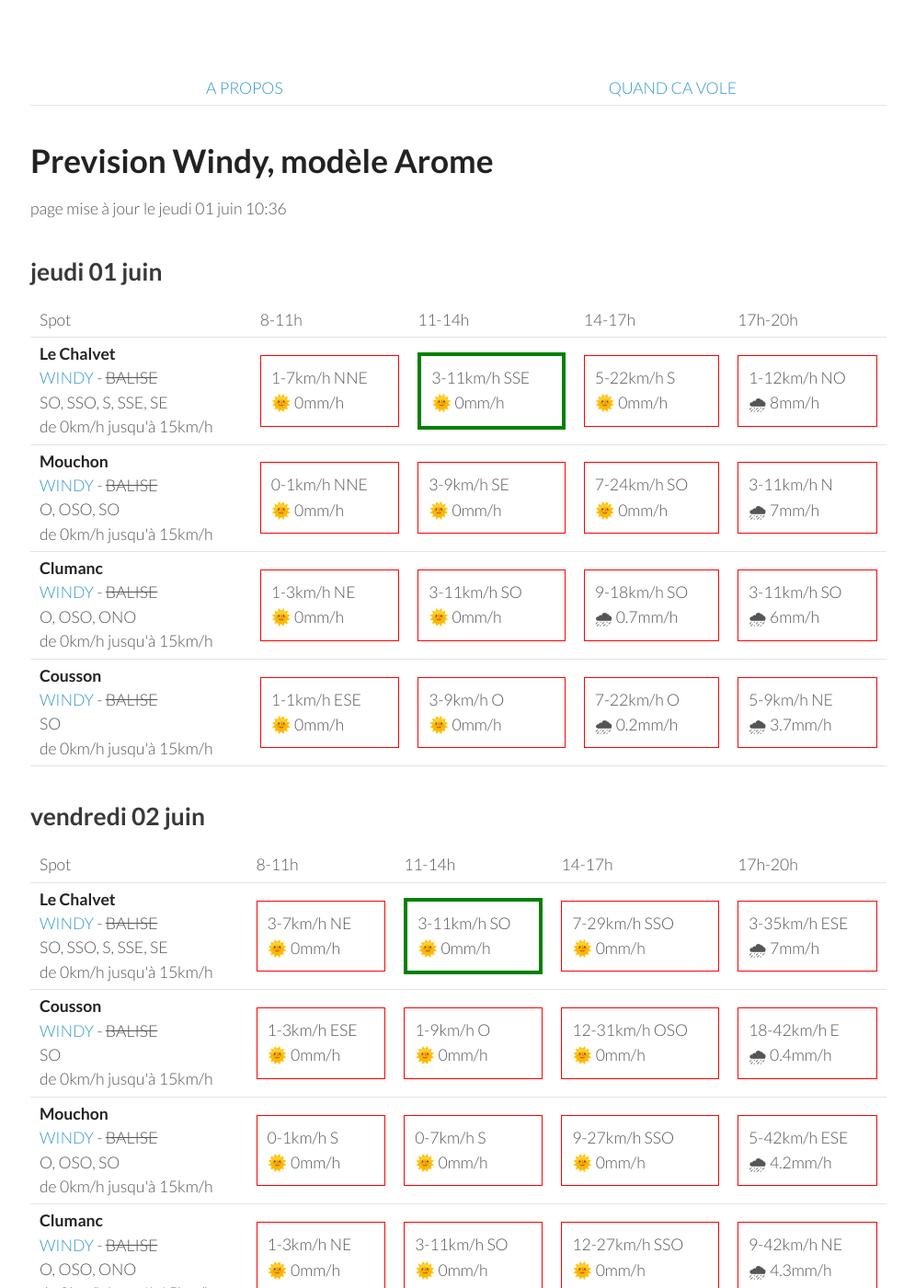
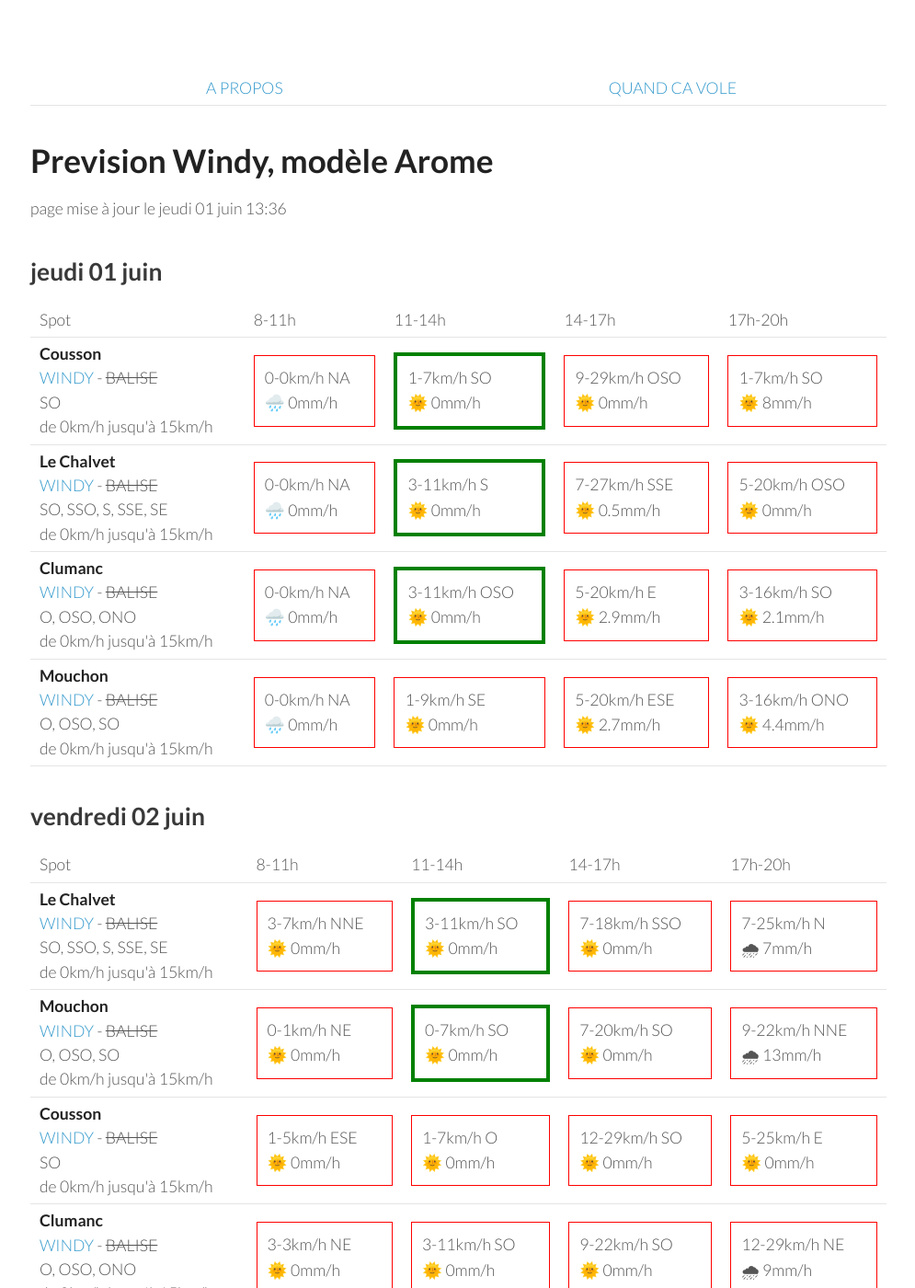
Before and after one commit to parapente-dans-le-nord/parapente-dans-le-nord.github.io, a Jekyll site: the page built from saint_andre.markdown, in a window 1280 px wide and 1400 px high. Shown: the whole window at 92% size, without its empty margins (25-1020 px from the left). Built offline with Jekyll 4.4.1, drawn with Linux system fonts in a browser that asks for light colours; some of the changed text lies outside the part shown.

Commit message:
update index.markdown

```diff
--- a/saint_andre.markdown
+++ b/saint_andre.markdown
@@ -7,7 +7,7 @@ title:  "Tous les spots"
 {: .links}
 
 # Prevision Windy, modèle Arome
-page mise à jour le jeudi 01 juin 10:36
+page mise à jour le jeudi 01 juin 13:36
 
 ## jeudi 01 juin
 
@@ -22,43 +22,39 @@ page mise à jour le jeudi 01 juin 10:36
       <td>17h-20h</td>
     </tr>
 <tr>
+        <td><strong>Cousson</strong><br><a href="https://windy.com/44.054/6.240?43.940,6.241,10,m:eSAaglz">WINDY</a> - <span class="no-balise"> BALISE </span><br> <span class="vent-favorable">SO</span><br><span class="force-vent">de 0km/h jusqu'à 15km/h</span> </td>
+
+            <td><div class="not-flyable"><p>0-0km/h NA</p><p>🌧️ 0mm/h</p></div></td>
+            <td><div class="flyable"><p>1-7km/h SO</p><p>🌞 0mm/h</p></div></td>
+            <td><div class="not-flyable"><p>9-29km/h OSO</p><p>🌞 0mm/h</p></div></td>
+            <td><div class="not-flyable"><p>1-7km/h SO</p><p>🌞 8mm/h</p></div></td>
+
+    </tr>
+<tr>
         <td><strong>Le Chalvet</strong><br><a href="https://windy.com/43.979/6.480?43.866,6.480,10,m:eSsaglX">WINDY</a> - <span class="no-balise"> BALISE </span><br> <span class="vent-favorable">SO, SSO, S, SSE, SE</span><br><span class="force-vent">de 0km/h jusqu'à 15km/h</span> </td>
 
-            <td><div class="not-flyable"><p>1-7km/h NNE</p><p>🌞 0mm/h</p></div></td>
-            <td><div class="flyable"><p>3-11km/h SSE</p><p>🌞 0mm/h</p></div></td>
-            <td><div class="not-flyable"><p>5-22km/h S</p><p>🌞 0mm/h</p></div></td>
-            <td><div class="not-flyable"><p>1-12km/h NO</p><p>🌧 8mm/h</p></div></td>
+            <td><div class="not-flyable"><p>0-0km/h NA</p><p>🌧️ 0mm/h</p></div></td>
+            <td><div class="flyable"><p>3-11km/h S</p><p>🌞 0mm/h</p></div></td>
+            <td><div class="not-flyable"><p>7-27km/h SSE</p><p>🌞 0.5mm/h</p></div></td>
+            <td><div class="not-flyable"><p>5-20km/h OSO</p><p>🌞 0mm/h</p></div></td>
 
+    </tr>
+<tr>
+        <td><strong>Clumanc</strong><br><a href="https://windy.com/44.027/6.402?43.914,6.403,10,m:eSxaglP">WINDY</a> - <span class="no-balise"> BALISE </span><br> <span class="vent-favorable">O, OSO, ONO</span><br><span class="force-vent">de 0km/h jusqu'à 15km/h</span> </td>
+
+            <td><div class="not-flyable"><p>0-0km/h NA</p><p>🌧️ 0mm/h</p></div></td>
+            <td><div class="flyable"><p>3-11km/h OSO</p><p>🌞 0mm/h</p></div></td>
+            <td><div class="not-flyable"><p>5-20km/h E</p><p>🌞 2.9mm/h</p></div></td>
+            <td><div class="not-flyable"><p>3-16km/h SO</p><p>🌞 2.1mm/h</p></div></td>
 
     </tr>
 <tr>
         <td><strong>Mouchon</strong><br><a href="https://windy.com/43.992/6.424?43.878,6.425,10,m:eSuaglR">WINDY</a> - <span class="no-balise"> BALISE </span><br> <span class="vent-favorable">O, OSO, SO</span><br><span class="force-vent">de 0km/h jusqu'à 15km/h</span> </td>
 
-            <td><div class="not-flyable"><p>0-1km/h NNE</p><p>🌞 0mm/h</p></div></td>
-            <td><div class="not-flyable"><p>3-9km/h SE</p><p>🌞 0mm/h</p></div></td>
-            <td><div class="not-flyable"><p>7-24km/h SO</p><p>🌞 0mm/h</p></div></td>
-            <td><div class="not-flyable"><p>3-11km/h N</p><p>🌧 7mm/h</p></div></td>
-
-
-    </tr>
-<tr>
-        <td><strong>Clumanc</strong><br><a href="https://windy.com/44.027/6.402?43.914,6.403,10,m:eSxaglP">WINDY</a> - <span class="no-balise"> BALISE </span><br> <span class="vent-favorable">O, OSO, ONO</span><br><span class="force-vent">de 0km/h jusqu'à 15km/h</span> </td>
-
-            <td><div class="not-flyable"><p>1-3km/h NE</p><p>🌞 0mm/h</p></div></td>
-            <td><div class="not-flyable"><p>3-11km/h SO</p><p>🌞 0mm/h</p></div></td>
-            <td><div class="not-flyable"><p>9-18km/h SO</p><p>🌧 0.7mm/h</p></div></td>
-            <td><div class="not-flyable"><p>3-11km/h SO</p><p>🌧 6mm/h</p></div></td>
-
-
-    </tr>
-<tr>
-        <td><strong>Cousson</strong><br><a href="https://windy.com/44.054/6.240?43.940,6.241,10,m:eSAaglz">WINDY</a> - <span class="no-balise"> BALISE </span><br> <span class="vent-favorable">SO</span><br><span class="force-vent">de 0km/h jusqu'à 15km/h</span> </td>
-
-            <td><div class="not-flyable"><p>1-1km/h ESE</p><p>🌞 0mm/h</p></div></td>
-            <td><div class="not-flyable"><p>3-9km/h O</p><p>🌞 0mm/h</p></div></td>
-            <td><div class="not-flyable"><p>7-22km/h O</p><p>🌧 0.2mm/h</p></div></td>
-            <td><div class="not-flyable"><p>5-9km/h NE</p><p>🌧 3.7mm/h</p></div></td>
-
+            <td><div class="not-flyable"><p>0-0km/h NA</p><p>🌧️ 0mm/h</p></div></td>
+            <td><div class="not-flyable"><p>1-9km/h SE</p><p>🌞 0mm/h</p></div></td>
+            <td><div class="not-flyable"><p>5-20km/h ESE</p><p>🌞 2.7mm/h</p></div></td>
+            <td><div class="not-flyable"><p>3-16km/h ONO</p><p>🌞 4.4mm/h</p></div></td>
 
     </tr>
 
@@ -80,40 +76,40 @@ page mise à jour le jeudi 01 juin 10:36
 <tr>
         <td><strong>Le Chalvet</strong><br><a href="https://windy.com/43.979/6.480?43.866,6.480,10,m:eSsaglX">WINDY</a> - <span class="no-balise"> BALISE </span><br> <span class="vent-favorable">SO, SSO, S, SSE, SE</span><br><span class="force-vent">de 0km/h jusqu'à 15km/h</span> </td>
 
-            <td><div class="not-flyable"><p>3-7km/h NE</p><p>🌞 0mm/h</p></div></td>
+            <td><div class="not-flyable"><p>3-7km/h NNE</p><p>🌞 0mm/h</p></div></td>
             <td><div class="flyable"><p>3-11km/h SO</p><p>🌞 0mm/h</p></div></td>
-            <td><div class="not-flyable"><p>7-29km/h SSO</p><p>🌞 0mm/h</p></div></td>
-            <td><div class="not-flyable"><p>3-35km/h ESE</p><p>🌧 7mm/h</p></div></td>
+            <td><div class="not-flyable"><p>7-18km/h SSO</p><p>🌞 0mm/h</p></div></td>
+            <td><div class="not-flyable"><p>7-25km/h N</p><p>🌧 7mm/h</p></div></td>
+
+
+    </tr>
+<tr>
+        <td><strong>Mouchon</strong><br><a href="https://windy.com/43.992/6.424?43.878,6.425,10,m:eSuaglR">WINDY</a> - <span class="no-balise"> BALISE </span><br> <span class="vent-favorable">O, OSO, SO</span><br><span class="force-vent">de 0km/h jusqu'à 15km/h</span> </td>
+
+            <td><div class="not-flyable"><p>0-1km/h NE</p><p>🌞 0mm/h</p></div></td>
+            <td><div class="flyable"><p>0-7km/h SO</p><p>🌞 0mm/h</p></div></td>
+            <td><div class="not-flyable"><p>7-20km/h SO</p><p>🌞 0mm/h</p></div></td>
+            <td><div class="not-flyable"><p>9-22km/h NNE</p><p>🌧 13mm/h</p></div></td>
 
 
     </tr>
 <tr>
         <td><strong>Cousson</strong><br><a href="https://windy.com/44.054/6.240?43.940,6.241,10,m:eSAaglz">WINDY</a> - <span class="no-balise"> BALISE </span><br> <span class="vent-favorable">SO</span><br><span class="force-vent">de 0km/h jusqu'à 15km/h</span> </td>
 
-            <td><div class="not-flyable"><p>1-3km/h ESE</p><p>🌞 0mm/h</p></div></td>
-            <td><div class="not-flyable"><p>1-9km/h O</p><p>🌞 0mm/h</p></div></td>
-            <td><div class="not-flyable"><p>12-31km/h OSO</p><p>🌞 0mm/h</p></div></td>
-            <td><div class="not-flyable"><p>18-42km/h E</p><p>🌧 0.4mm/h</p></div></td>
-
-
-    </tr>
-<tr>
-        <td><strong>Mouchon</strong><br><a href="https://windy.com/43.992/6.424?43.878,6.425,10,m:eSuaglR">WINDY</a> - <span class="no-balise"> BALISE </span><br> <span class="vent-favorable">O, OSO, SO</span><br><span class="force-vent">de 0km/h jusqu'à 15km/h</span> </td>
-
-            <td><div class="not-flyable"><p>0-1km/h S</p><p>🌞 0mm/h</p></div></td>
-            <td><div class="not-flyable"><p>0-7km/h S</p><p>🌞 0mm/h</p></div></td>
-            <td><div class="not-flyable"><p>9-27km/h SSO</p><p>🌞 0mm/h</p></div></td>
-            <td><div class="not-flyable"><p>5-42km/h ESE</p><p>🌧 4.2mm/h</p></div></td>
+            <td><div class="not-flyable"><p>1-5km/h ESE</p><p>🌞 0mm/h</p></div></td>
+            <td><div class="not-flyable"><p>1-7km/h O</p><p>🌞 0mm/h</p></div></td>
+            <td><div class="not-flyable"><p>12-29km/h SO</p><p>🌞 0mm/h</p></div></td>
+            <td><div class="not-flyable"><p>5-25km/h E</p><p>🌞 0mm/h</p></div></td>
 
 
     </tr>
 <tr>
         <td><strong>Clumanc</strong><br><a href="https://windy.com/44.027/6.402?43.914,6.403,10,m:eSxaglP">WINDY</a> - <span class="no-balise"> BALISE </span><br> <span class="vent-favorable">O, OSO, ONO</span><br><span class="force-vent">de 0km/h jusqu'à 15km/h</span> </td>
 
-            <td><div class="not-flyable"><p>1-3km/h NE</p><p>🌞 0mm/h</p></div></td>
+            <td><div class="not-flyable"><p>3-3km/h NE</p><p>🌞 0mm/h</p></div></td>
             <td><div class="not-flyable"><p>3-11km/h SO</p><p>🌞 0mm/h</p></div></td>
-            <td><div class="not-flyable"><p>12-27km/h SSO</p><p>🌞 0mm/h</p></div></td>
-            <td><div class="not-flyable"><p>9-42km/h NE</p><p>🌧 4.3mm/h</p></div></td>
+            <td><div class="not-flyable"><p>9-22km/h SO</p><p>🌞 0mm/h</p></div></td>
+            <td><div class="not-flyable"><p>12-29km/h NE</p><p>🌧 9mm/h</p></div></td>
 
 
     </tr>
@@ -146,10 +142,10 @@ page mise à jour le jeudi 01 juin 10:36
 <tr>
         <td><strong>Le Chalvet</strong><br><a href="https://windy.com/43.979/6.480?43.866,6.480,10,m:eSsaglX">WINDY</a> - <span class="no-balise"> BALISE </span><br> <span class="vent-favorable">SO, SSO, S, SSE, SE</span><br><span class="force-vent">de 0km/h jusqu'à 15km/h</span> </td>
 
-            <td><div class="not-flyable"><p>3-14km/h E</p><p>🌞 0mm/h</p></div></td>
-            <td><div class="not-flyable"><p>9-25km/h SE</p><p>🌞 0mm/h</p></div></td>
-            <td><div class="not-flyable"><p>11-31km/h SSE</p><p>🌧 0.4mm/h</p></div></td>
-            <td><div class="not-flyable"><p>7-33km/h SSO</p><p>🌧 1.2mm/h</p></div></td>
+            <td><div class="not-flyable"><p>5-14km/h E</p><p>🌞 0mm/h</p></div></td>
+            <td><div class="not-flyable"><p>9-27km/h SE</p><p>🌞 0mm/h</p></div></td>
+            <td><div class="not-flyable"><p>11-29km/h SSE</p><p>🌧 0.3mm/h</p></div></td>
+            <td><div class="not-flyable"><p>5-37km/h SSE</p><p>🌧 3.6mm/h</p></div></td>
 
 
     </tr>
@@ -210,22 +206,22 @@ page mise à jour le jeudi 01 juin 10:36
 
     </tr>
 <tr>
+        <td><strong>Le Chalvet</strong><br><a href="https://windy.com/43.979/6.480?43.866,6.480,10,m:eSsaglX">WINDY</a> - <span class="no-balise"> BALISE </span><br> <span class="vent-favorable">SO, SSO, S, SSE, SE</span><br><span class="force-vent">de 0km/h jusqu'à 15km/h</span> </td>
+
+            <td><div class="not-flyable"><p>3-14km/h ENE</p><p>🌧 0.2mm/h</p></div></td>
+            <td><div class="not-flyable"><p>5-20km/h SE</p><p>🌧 0.2mm/h</p></div></td>
+            <td><div class="not-flyable"><p>9-33km/h ESE</p><p>🌧 4.7mm/h</p></div></td>
+            <td><div class="not-flyable"><p>5-33km/h OSO</p><p>🌧 3.7mm/h</p></div></td>
+
+
+    </tr>
+<tr>
         <td><strong>Mouchon</strong><br><a href="https://windy.com/43.992/6.424?43.878,6.425,10,m:eSuaglR">WINDY</a> - <span class="no-balise"> BALISE </span><br> <span class="vent-favorable">O, OSO, SO</span><br><span class="force-vent">de 0km/h jusqu'à 15km/h</span> </td>
 
             <td><div class="not-flyable"><p>3-14km/h ENE</p><p>🌧 0.2mm/h</p></div></td>
             <td><div class="not-flyable"><p>3-20km/h SE</p><p>🌧 0.2mm/h</p></div></td>
             <td><div class="not-flyable"><p>9-31km/h ESE</p><p>🌧 5mm/h</p></div></td>
             <td><div class="not-flyable"><p>7-33km/h OSO</p><p>🌧 4.6mm/h</p></div></td>
-
-
-    </tr>
-<tr>
-        <td><strong>Le Chalvet</strong><br><a href="https://windy.com/43.979/6.480?43.866,6.480,10,m:eSsaglX">WINDY</a> - <span class="no-balise"> BALISE </span><br> <span class="vent-favorable">SO, SSO, S, SSE, SE</span><br><span class="force-vent">de 0km/h jusqu'à 15km/h</span> </td>
-
-            <td><div class="not-flyable"><p>3-11km/h E</p><p>🌞 0mm/h</p></div></td>
-            <td><div class="not-flyable"><p>3-18km/h S</p><p>🌞 0mm/h</p></div></td>
-            <td><div class="not-flyable"><p>7-29km/h E</p><p>🌧 6mm/h</p></div></td>
-            <td><div class="not-flyable"><p>1-35km/h NNE</p><p>🌧 8mm/h</p></div></td>
 
 
     </tr>
@@ -256,6 +252,16 @@ page mise à jour le jeudi 01 juin 10:36
 
     </tr>
 <tr>
+        <td><strong>Le Chalvet</strong><br><a href="https://windy.com/43.979/6.480?43.866,6.480,10,m:eSsaglX">WINDY</a> - <span class="no-balise"> BALISE </span><br> <span class="vent-favorable">SO, SSO, S, SSE, SE</span><br><span class="force-vent">de 0km/h jusqu'à 15km/h</span> </td>
+
+            <td><div class="not-flyable"><p>1-11km/h NE</p><p>🌞 0mm/h</p></div></td>
+            <td><div class="not-flyable"><p>5-20km/h SO</p><p>🌞 0mm/h</p></div></td>
+            <td><div class="not-flyable"><p>5-24km/h OSO</p><p>🌧 7mm/h</p></div></td>
+            <td><div class="not-flyable"><p>7-22km/h OSO</p><p>🌧 3.9mm/h</p></div></td>
+
+
+    </tr>
+<tr>
         <td><strong>Clumanc</strong><br><a href="https://windy.com/44.027/6.402?43.914,6.403,10,m:eSxaglP">WINDY</a> - <span class="no-balise"> BALISE </span><br> <span class="vent-favorable">O, OSO, ONO</span><br><span class="force-vent">de 0km/h jusqu'à 15km/h</span> </td>
 
             <td><div class="not-flyable"><p>1-12km/h ENE</p><p>🌞 0mm/h</p></div></td>
@@ -275,16 +281,6 @@ page mise à jour le jeudi 01 juin 10:36
 
 
     </tr>
-<tr>
-        <td><strong>Le Chalvet</strong><br><a href="https://windy.com/43.979/6.480?43.866,6.480,10,m:eSsaglX">WINDY</a> - <span class="no-balise"> BALISE </span><br> <span class="vent-favorable">SO, SSO, S, SSE, SE</span><br><span class="force-vent">de 0km/h jusqu'à 15km/h</span> </td>
-
-            <td><div class="not-flyable"><p>1-9km/h E</p><p>🌞 0mm/h</p></div></td>
-            <td><div class="not-flyable"><p>3-16km/h O</p><p>🌞 0mm/h</p></div></td>
-            <td><div class="not-flyable"><p>5-24km/h O</p><p>🌧 0.7mm/h</p></div></td>
-            <td><div class="not-flyable"><p>5-24km/h ONO</p><p>🌧 12mm/h</p></div></td>
-
-
-    </tr>
 
 </tbody>
 </table>
@@ -300,6 +296,16 @@ page mise à jour le jeudi 01 juin 10:36
       <td>11-14h</td>
       <td>14-17h</td>
       <td>17h-20h</td>
+    </tr>
+<tr>
+        <td><strong>Le Chalvet</strong><br><a href="https://windy.com/43.979/6.480?43.866,6.480,10,m:eSsaglX">WINDY</a> - <span class="no-balise"> BALISE </span><br> <span class="vent-favorable">SO, SSO, S, SSE, SE</span><br><span class="force-vent">de 0km/h jusqu'à 15km/h</span> </td>
+
+            <td><div class="not-flyable"><p>3-12km/h ESE</p><p>🌞 0mm/h</p></div></td>
+            <td><div class="not-flyable"><p>5-18km/h SO</p><p>🌧 0.3mm/h</p></div></td>
+            <td><div class="not-flyable"><p>3-24km/h OSO</p><p>🌧 0.7mm/h</p></div></td>
+            <td><div class="not-flyable"><p>5-27km/h OSO</p><p>🌧 6mm/h</p></div></td>
+
+
     </tr>
 <tr>
         <td><strong>Cousson</strong><br><a href="https://windy.com/44.054/6.240?43.940,6.241,10,m:eSAaglz">WINDY</a> - <span class="no-balise"> BALISE </span><br> <span class="vent-favorable">SO</span><br><span class="force-vent">de 0km/h jusqu'à 15km/h</span> </td>
```
